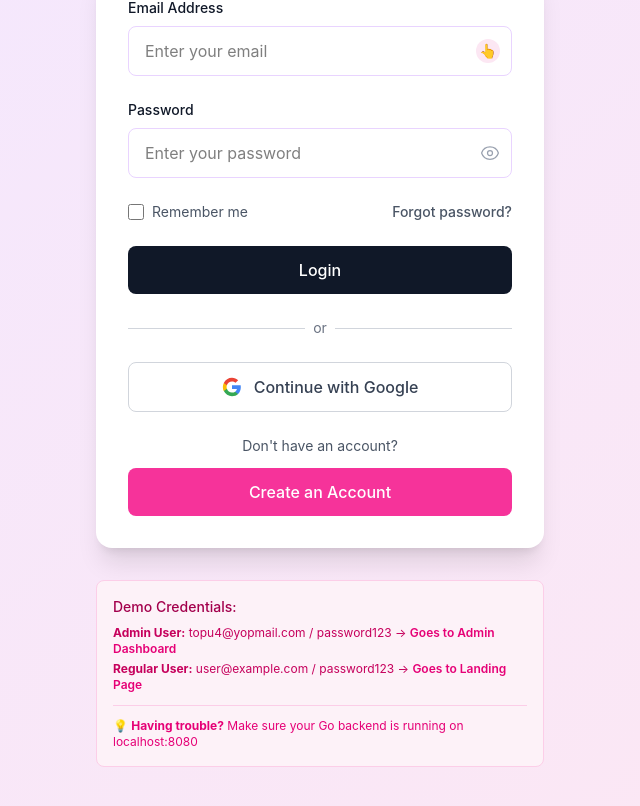
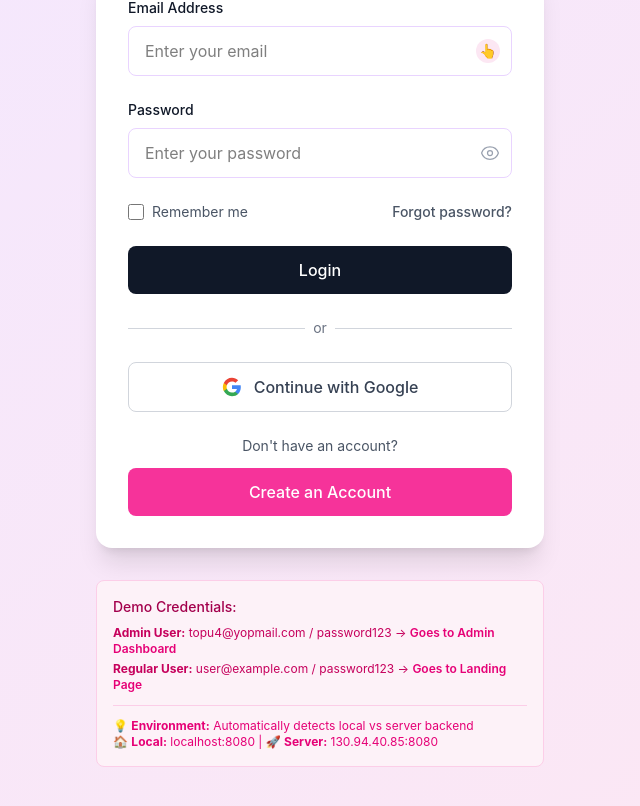
Before and after one commit to aliamzad3333/ecommerce_web, a React (Vite) app: page /login in a window 1280 px wide. Shown: the part 230-1036 px from the top of the page, without its empty margins (320-960 px from the left). Built offline with nearby package versions, Linux system fonts and the light colour scheme.

Commit message:
Update login page with environment info and working API endpoints

```diff
--- a/src/pages/Login.tsx
+++ b/src/pages/Login.tsx
@@ -229,7 +229,10 @@ const Login = () => {
           </div>
           <div className="mt-3 pt-3 border-t border-pink-200">
             <p className="text-xs text-pink-600">
-              💡 <strong>Having trouble?</strong> Make sure your Go backend is running on localhost:8080
+              💡 <strong>Environment:</strong> Automatically detects local vs server backend
+            </p>
+            <p className="text-xs text-pink-600">
+              🏠 <strong>Local:</strong> localhost:8080 | 🚀 <strong>Server:</strong> 130.94.40.85:8080
             </p>
           </div>
         </div>
```
